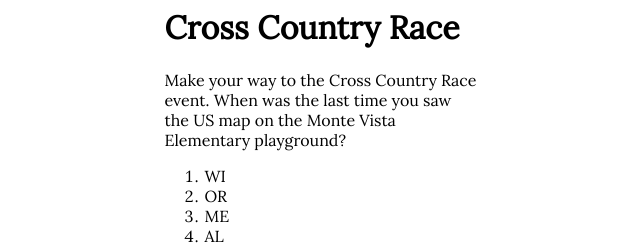
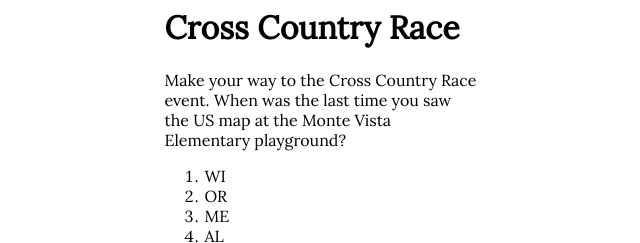
Before and after one commit to cogit18/Cross, a plain HTML site: page index.html in a window 1280 px wide. Shown: the part 122-365 px from the top of the page, 319-959 px from the left. Drawn offline with Linux system fonts and the light colour scheme.

Commit message:
Update index.html

```diff
--- a/index.html
+++ b/index.html
@@ -8,7 +8,7 @@
     <div class="content">
         <img class="center" src="images/Olympic_Rings.svg">
     <h1>Cross Country Race</h1>
-    <p>Make your way to the Cross Country Race event. When was the last time you saw the US map on the Monte Vista Elementary playground?</p>
+    <p>Make your way to the Cross Country Race event. When was the last time you saw the US map at the Monte Vista Elementary playground?</p>
         <ol>
             <li>WI</li>
             <li>OR</li>
```
